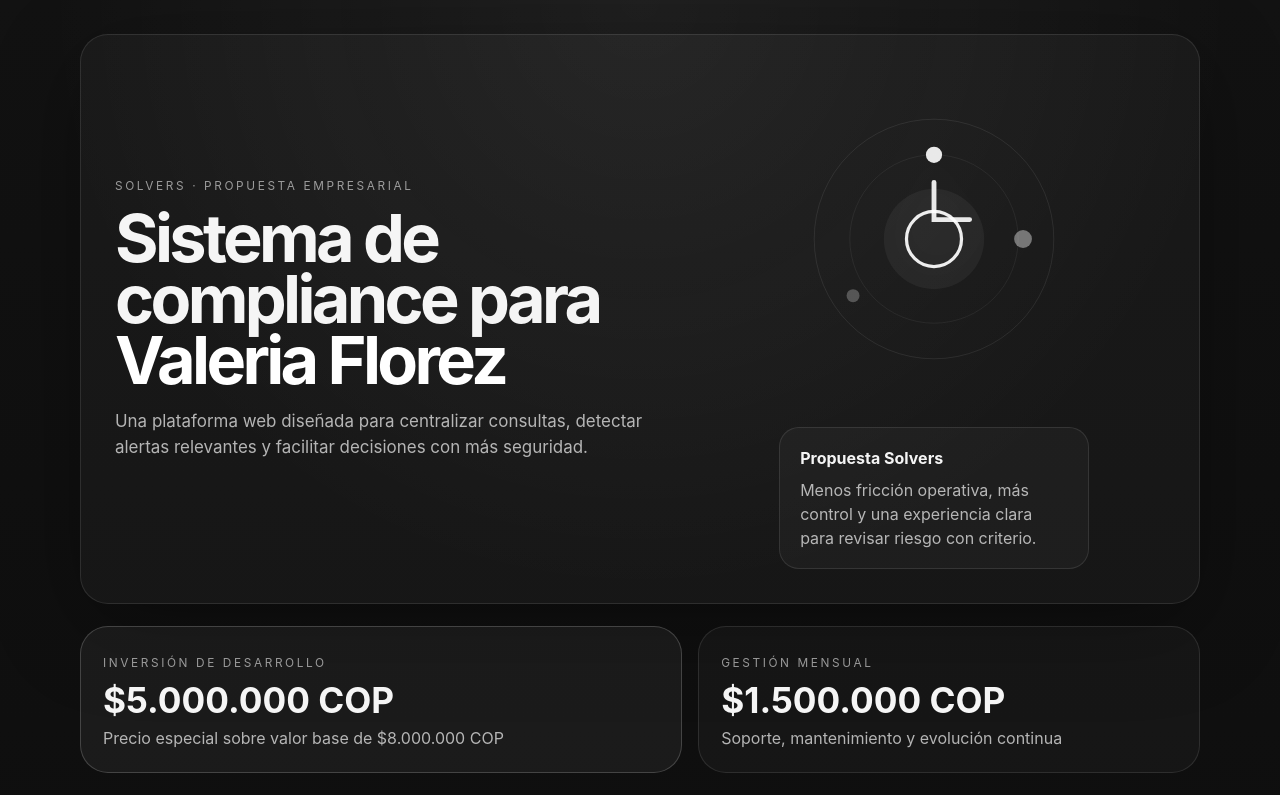
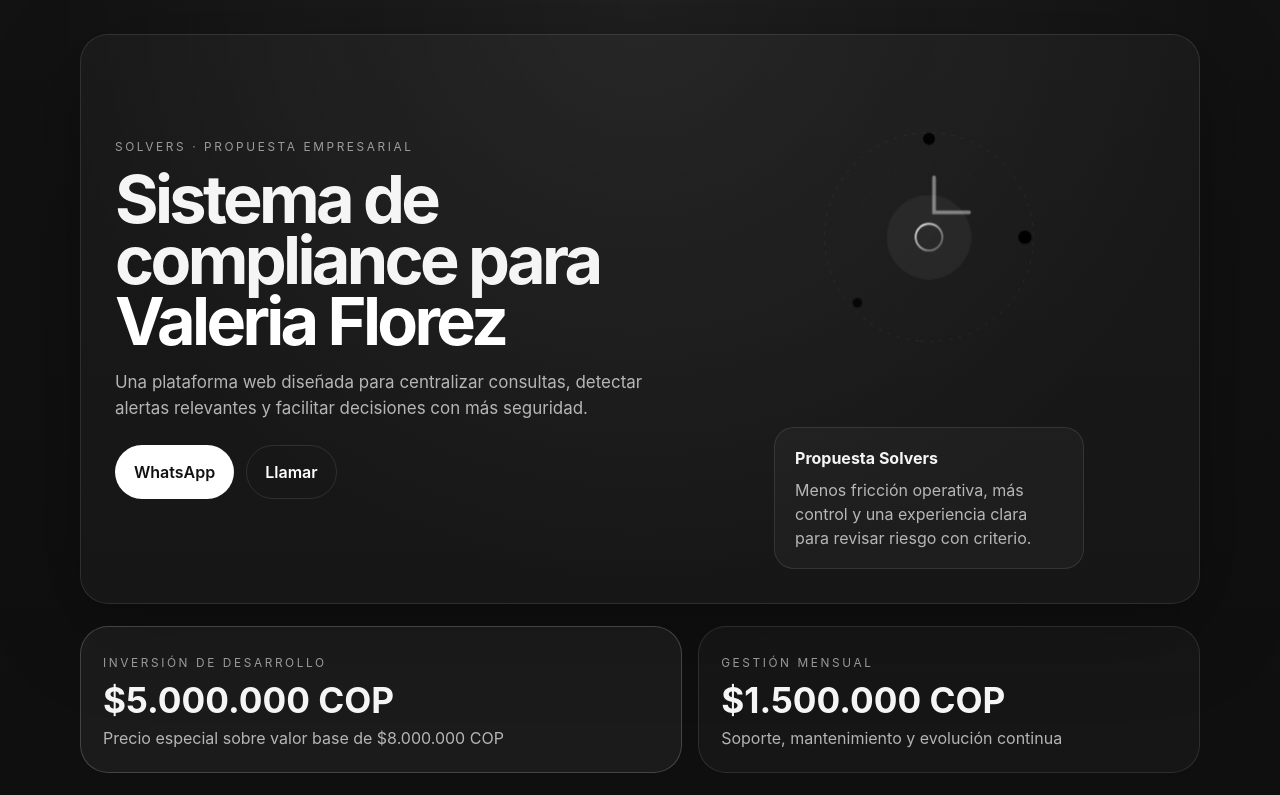
Before and after one commit to silvanasolvers/valeria-florez-compliance-proposal, a React (Vite) app: page / in a window 1280 px wide. Shown: the top 795 px of the page. Built offline with nearby package versions, Linux system fonts and the light colour scheme.

Commit message:
Add CTA buttons and improve hero animation

```diff
--- a/src/App.css
+++ b/src/App.css
@@ -10,27 +10,17 @@
   -moz-osx-font-smoothing: grayscale;
   --bg: #080808;
   --panel: rgba(255, 255, 255, 0.03);
-  --panel-strong: rgba(255, 255, 255, 0.05);
   --soft: rgba(255, 255, 255, 0.68);
   --line: rgba(255, 255, 255, 0.1);
   --line-strong: rgba(255, 255, 255, 0.18);
 }
 
-* {
-  box-sizing: border-box;
-}
-
-html,
-body,
-#root {
-  margin: 0;
-  min-height: 100%;
-}
-
+* { box-sizing: border-box; }
+html, body, #root { margin: 0; min-height: 100%; }
 body {
   min-width: 320px;
   background:
-    radial-gradient(circle at top, rgba(255, 255, 255, 0.06), transparent 24%),
+    radial-gradient(circle at top, rgba(255,255,255,0.06), transparent 24%),
     linear-gradient(180deg, #121212 0%, #080808 100%);
   color: #f5f5f5;
 }
@@ -41,10 +31,7 @@
   padding: 34px 0 72px;
 }
 
-.hero,
-.section-card,
-.summary-card,
-.footer-block {
+.hero, .section-card, .summary-card, .footer-block {
   border: 1px solid var(--line);
   background: var(--panel);
   border-radius: 28px;
@@ -52,305 +39,107 @@
 
 .hero.enterprise {
   display: grid;
-  grid-template-columns: 1.1fr 0.9fr;
+  grid-template-columns: 1.08fr 0.92fr;
   gap: 24px;
   align-items: center;
   padding: 34px;
-  box-shadow: 0 24px 90px rgba(0, 0, 0, 0.32);
+  box-shadow: 0 24px 90px rgba(0,0,0,.32);
 }
 
-.eyebrow,
-.section-kicker,
-.summary-label,
-.price-label {
-  font-size: 0.74rem;
+.eyebrow, .section-kicker, .summary-label, .price-label {
+  font-size: .74rem;
   text-transform: uppercase;
-  letter-spacing: 0.22em;
-  color: rgba(255, 255, 255, 0.56);
+  letter-spacing: .22em;
+  color: rgba(255,255,255,.56);
 }
 
-h1,
-h2,
-p {
-  margin: 0;
-}
+h1,h2,p { margin: 0; }
 
 h1 {
   margin-top: 12px;
   font-size: clamp(2.8rem, 5.2vw, 5.4rem);
-  line-height: 0.92;
-  letter-spacing: -0.055em;
+  line-height: .92;
+  letter-spacing: -.055em;
   max-width: 720px;
 }
 
-h1 span {
-  color: #ffffff;
+h1 span { color: #fff; }
+.hero-copy { margin-top: 18px; max-width: 620px; color: var(--soft); font-size: 1.06rem; }
+
+.hero-actions { display: flex; gap: 12px; margin-top: 24px; flex-wrap: wrap; }
+.cta {
+  display: inline-flex; align-items: center; justify-content: center;
+  padding: 14px 18px; border-radius: 999px; text-decoration: none;
+  border: 1px solid var(--line); color: #fff; font-weight: 600;
 }
+.cta.primary { background: #fff; color: #111; }
+.cta.secondary { background: transparent; }
 
-.hero-copy {
-  margin-top: 18px;
-  max-width: 620px;
-  color: var(--soft);
-  font-size: 1.06rem;
-}
-
-.hero-side {
-  display: grid;
-  gap: 18px;
-  justify-items: center;
-}
-
-.hero-graphic {
-  width: min(100%, 340px);
-  filter: drop-shadow(0 0 24px rgba(255, 255, 255, 0.08));
-}
+.hero-side { display: grid; gap: 18px; justify-items: center; }
+.hero-graphic { width: min(100%, 340px); filter: drop-shadow(0 0 24px rgba(255,255,255,.08)); animation: float 7s ease-in-out infinite; }
+.orbit { fill: none; stroke: rgba(255,255,255,0.12); }
+.orbit-1 { stroke-width: 1; stroke-dasharray: 6 10; animation: spin 22s linear infinite; transform-origin: 280px 280px; }
+.orbit-2 { stroke-width: 1; stroke-dasharray: 2 12; animation: spin 14s linear infinite reverse; transform-origin: 280px 280px; }
+.core { fill: rgba(255,255,255,0.05); }
+.check-line { fill: none; stroke: rgba(255,255,255,.95); stroke-width: 6; stroke-linecap: round; animation: pulse 4s ease-in-out infinite; }
+.node { animation: blink 3.6s ease-in-out infinite; }
+.node-2 { animation-delay: .6s; }
+.node-3 { animation-delay: 1.2s; }
 
 .hero-side-card {
-  width: 100%;
-  max-width: 310px;
-  padding: 18px 20px;
-  border-radius: 20px;
-  background: rgba(255, 255, 255, 0.03);
-  border: 1px solid var(--line);
+  width: 100%; max-width: 310px; padding: 18px 20px; border-radius: 20px;
+  background: rgba(255,255,255,.03); border: 1px solid var(--line);
 }
+.hero-side-card strong { display: block; margin-bottom: 8px; }
+.hero-side-card p { color: var(--soft); }
 
-.hero-side-card strong {
-  display: block;
-  margin-bottom: 8px;
-}
+.summary-strip { display: grid; gap: 16px; margin-top: 22px; }
+.summary-strip.compact { grid-template-columns: 1.2fr 1fr; }
+.summary-card { padding: 22px; }
+.summary-card strong { display: block; margin-top: 10px; font-size: clamp(1.5rem, 3vw, 2.2rem); line-height: 1; }
+.summary-card p { margin-top: 8px; color: var(--soft); }
+.summary-card.featured { border-color: var(--line-strong); background: rgba(255,255,255,.05); }
 
-.hero-side-card p {
-  color: var(--soft);
-}
+.content-grid { display: grid; gap: 18px; margin-top: 22px; }
+.first-grid, .second-grid { grid-template-columns: repeat(2, minmax(0, 1fr)); }
+.section-card { padding: 28px; }
+.section-card h2 { margin-top: 10px; margin-bottom: 14px; font-size: clamp(1.6rem, 2.9vw, 2.35rem); line-height: 1.04; }
+.section-card p, .section-card li, .scope-item p, .footer-contact { color: var(--soft); }
+.problem-card ul, .conditions-block ul { list-style: none; padding: 0; margin: 0; display: grid; gap: 12px; }
+.problem-card li, .conditions-block li { position: relative; padding-left: 18px; }
+.problem-card li::before, .conditions-block li::before { content: ''; position: absolute; top: .62em; left: 0; width: 7px; height: 7px; border-radius: 999px; background: rgba(255,255,255,.82); }
 
-.summary-strip {
-  display: grid;
-  gap: 16px;
-  margin-top: 22px;
-}
+.scope-grid { margin-top: 20px; display: grid; grid-template-columns: repeat(2, minmax(0, 1fr)); gap: 14px; }
+.scope-item { display: flex; gap: 12px; padding: 16px 18px; border-radius: 18px; background: rgba(255,255,255,.03); border: 1px solid var(--line); }
+.scope-dot { width: 10px; height: 10px; margin-top: .35rem; border-radius: 999px; background: rgba(255,255,255,.82); flex-shrink: 0; }
 
-.summary-strip.compact {
-  grid-template-columns: 1.2fr 1fr;
-}
+.price-panel { margin-top: 18px; padding: 20px; border-radius: 20px; border: 1px solid var(--line); background: rgba(255,255,255,.03); }
+.price-panel.large { background: rgba(255,255,255,.05); border-color: var(--line-strong); }
+.price-panel.subtle { background: rgba(255,255,255,.025); }
+.price-stack { display: flex; flex-direction: column; gap: 8px; margin: 14px 0 10px; }
+.price-current { font-size: clamp(1.9rem, 3.7vw, 3rem); line-height: 1; font-weight: 800; color: #fff; }
+.price-current.compact { margin: 14px 0 10px; font-size: clamp(1.55rem, 3vw, 2.2rem); }
 
-.summary-card {
-  padding: 22px;
-}
+.closing-block { margin-top: 22px; display: grid; grid-template-columns: 1fr 0.9fr; gap: 18px; align-items: center; }
+.closing-aside { padding: 20px; border-radius: 20px; background: rgba(255,255,255,.025); border: 1px solid var(--line); }
+.closing-line { width: 64px; height: 4px; border-radius: 999px; margin-bottom: 14px; background: rgba(255,255,255,.9); }
 
-.summary-card strong {
-  display: block;
-  margin-top: 10px;
-  font-size: clamp(1.5rem, 3vw, 2.2rem);
-  line-height: 1;
-}
+.footer-block { margin-top: 22px; padding: 24px 28px; text-align: center; }
+.footer-brand { font-size: .92rem; letter-spacing: .34em; font-weight: 700; color: rgba(255,255,255,.86); }
+.footer-contact { margin-top: 10px; display: flex; justify-content: center; flex-wrap: wrap; gap: 12px; font-size: .95rem; }
 
-.summary-card p {
-  margin-top: 8px;
-  color: var(--soft);
-}
-
-.summary-card.featured {
-  border-color: var(--line-strong);
-  background: rgba(255, 255, 255, 0.05);
-}
-
-.content-grid {
-  display: grid;
-  gap: 18px;
-  margin-top: 22px;
-}
-
-.first-grid,
-.second-grid {
-  grid-template-columns: repeat(2, minmax(0, 1fr));
-}
-
-.section-card {
-  padding: 28px;
-}
-
-.section-card h2 {
-  margin-top: 10px;
-  margin-bottom: 14px;
-  font-size: clamp(1.6rem, 2.9vw, 2.35rem);
-  line-height: 1.04;
-}
-
-.section-card p,
-.section-card li,
-.scope-item p,
-.footer-contact {
-  color: var(--soft);
-}
-
-.problem-card ul,
-.conditions-block ul {
-  list-style: none;
-  padding: 0;
-  margin: 0;
-  display: grid;
-  gap: 12px;
-}
-
-.problem-card li,
-.conditions-block li {
-  position: relative;
-  padding-left: 18px;
-}
-
-.problem-card li::before,
-.conditions-block li::before {
-  content: '';
-  position: absolute;
-  top: 0.62em;
-  left: 0;
-  width: 7px;
-  height: 7px;
-  border-radius: 999px;
-  background: rgba(255, 255, 255, 0.82);
-}
-
-.section-intro {
-  max-width: 700px;
-}
-
-.scope-grid {
-  margin-top: 20px;
-  display: grid;
-  grid-template-columns: repeat(2, minmax(0, 1fr));
-  gap: 14px;
-}
-
-.scope-item {
-  display: flex;
-  gap: 12px;
-  padding: 16px 18px;
-  border-radius: 18px;
-  background: rgba(255, 255, 255, 0.03);
-  border: 1px solid var(--line);
-}
-
-.scope-dot {
-  width: 10px;
-  height: 10px;
-  margin-top: 0.35rem;
-  border-radius: 999px;
-  background: rgba(255, 255, 255, 0.82);
-  flex-shrink: 0;
-}
-
-.price-panel {
-  margin-top: 18px;
-  padding: 20px;
-  border-radius: 20px;
-  border: 1px solid var(--line);
-  background: rgba(255, 255, 255, 0.03);
-}
-
-.price-panel.large {
-  background: rgba(255, 255, 255, 0.05);
-  border-color: var(--line-strong);
-}
-
-.price-panel.subtle {
-  background: rgba(255, 255, 255, 0.025);
-}
-
-.price-stack {
-  display: flex;
-  flex-direction: column;
-  gap: 8px;
-  margin: 14px 0 10px;
-}
-
-.price-current {
-  font-size: clamp(1.9rem, 3.7vw, 3rem);
-  line-height: 1;
-  font-weight: 800;
-  color: #ffffff;
-}
-
-.price-current.compact {
-  margin: 14px 0 10px;
-  font-size: clamp(1.55rem, 3vw, 2.2rem);
-}
-
-.closing-block {
-  margin-top: 22px;
-  display: grid;
-  grid-template-columns: 1fr 0.9fr;
-  gap: 18px;
-  align-items: center;
-}
-
-.closing-aside {
-  padding: 20px;
-  border-radius: 20px;
-  background: rgba(255, 255, 255, 0.025);
-  border: 1px solid var(--line);
-}
-
-.closing-line {
-  width: 64px;
-  height: 4px;
-  border-radius: 999px;
-  margin-bottom: 14px;
-  background: rgba(255, 255, 255, 0.9);
-}
-
-.footer-block {
-  margin-top: 22px;
-  padding: 24px 28px;
-  text-align: center;
-}
-
-.footer-brand {
-  font-size: 0.92rem;
-  letter-spacing: 0.34em;
-  font-weight: 700;
-  color: rgba(255, 255, 255, 0.86);
-}
-
-.footer-contact {
-  margin-top: 10px;
-  display: flex;
-  justify-content: center;
-  flex-wrap: wrap;
-  gap: 12px;
-  font-size: 0.95rem;
-}
+@keyframes float { 0%,100% { transform: translateY(0) } 50% { transform: translateY(-8px) } }
+@keyframes spin { from { transform: rotate(0deg) } to { transform: rotate(360deg) } }
+@keyframes pulse { 0%,100% { opacity: .9; transform: scale(1) } 50% { opacity: .45; transform: scale(1.03) } }
+@keyframes blink { 0%,100% { opacity: .3 } 50% { opacity: 1 } }
 
 @media (max-width: 980px) {
-  .hero.enterprise,
-  .summary-strip.compact,
-  .first-grid,
-  .second-grid,
-  .scope-grid,
-  .closing-block {
-    grid-template-columns: 1fr;
-  }
+  .hero.enterprise, .summary-strip.compact, .first-grid, .second-grid, .scope-grid, .closing-block { grid-template-columns: 1fr; }
 }
 
 @media (max-width: 720px) {
-  .page {
-    width: min(100% - 20px, 1120px);
-    padding: 20px 0 48px;
-  }
-
-  .hero,
-  .section-card,
-  .summary-card,
-  .footer-block {
-    padding: 22px;
-    border-radius: 20px;
-  }
-
-  h1 {
-    font-size: 2.7rem;
-  }
-
-  .footer-contact {
-    flex-direction: column;
-    gap: 6px;
-  }
+  .page { width: min(100% - 20px, 1120px); padding: 20px 0 48px; }
+  .hero, .section-card, .summary-card, .footer-block { padding: 22px; border-radius: 20px; }
+  h1 { font-size: 2.7rem; }
+  .footer-contact { flex-direction: column; gap: 6px; }
 }
--- a/src/App.tsx
+++ b/src/App.tsx
@@ -20,17 +20,23 @@
   'Aplicación web propia para operación directa del proceso',
 ]
 
-function OrbitGraphic() {
+function HeroMark() {
   return (
-    <svg viewBox="0 0 420 420" className="hero-graphic" aria-hidden="true">
-      <circle cx="210" cy="210" r="148" fill="none" stroke="rgba(255,255,255,0.1)" strokeWidth="1" />
-      <circle cx="210" cy="210" r="104" fill="none" stroke="rgba(255,255,255,0.08)" strokeWidth="1" />
-      <circle cx="210" cy="210" r="62" fill="rgba(255,255,255,0.05)" />
-      <circle cx="210" cy="210" r="34" fill="none" stroke="rgba(255,255,255,0.92)" strokeWidth="4" />
-      <circle cx="210" cy="106" r="10" fill="rgba(255,255,255,0.9)" />
-      <circle cx="320" cy="210" r="11" fill="rgba(255,255,255,0.4)" />
-      <circle cx="110" cy="280" r="8" fill="rgba(255,255,255,0.25)" />
-      <path d="M210 140v46h44" fill="none" stroke="rgba(255,255,255,0.9)" strokeWidth="6" strokeLinecap="round" />
+    <svg viewBox="0 0 560 560" className="hero-graphic" aria-hidden="true">
+      <defs>
+        <linearGradient id="ring" x1="0%" y1="0%" x2="100%" y2="100%">
+          <stop offset="0%" stopColor="#ffffff" stopOpacity="1" />
+          <stop offset="100%" stopColor="#bdbdbd" stopOpacity="0.35" />
+        </linearGradient>
+      </defs>
+      <circle cx="280" cy="280" r="172" className="orbit orbit-1" />
+      <circle cx="280" cy="280" r="122" className="orbit orbit-2" />
+      <circle cx="280" cy="280" r="70" className="core" />
+      <path d="M280 176v56h56" className="check-line" />
+      <circle cx="280" cy="118" r="10" className="node node-1" />
+      <circle cx="438" cy="280" r="11" className="node node-2" />
+      <circle cx="162" cy="388" r="8" className="node node-3" />
+      <circle cx="280" cy="280" r="22" fill="none" stroke="url(#ring)" strokeWidth="3" />
     </svg>
   )
 }
@@ -48,10 +54,19 @@
             Una plataforma web diseñada para centralizar consultas, detectar
             alertas relevantes y facilitar decisiones con más seguridad.
           </p>
+
+          <div className="hero-actions">
+            <a className="cta primary" href="https://wa.me/573216424600?text=Hola%20Solvers%2C%20quiero%20avanzar%20con%20la%20propuesta%20de%20Valeria%20Florez">
+              WhatsApp
+            </a>
+            <a className="cta secondary" href="tel:+573216424600">
+              Llamar
+            </a>
+          </div>
         </div>
 
         <div className="hero-side">
-          <OrbitGraphic />
+          <HeroMark />
           <div className="hero-side-card">
             <strong>Propuesta Solvers</strong>
             <p>
```
